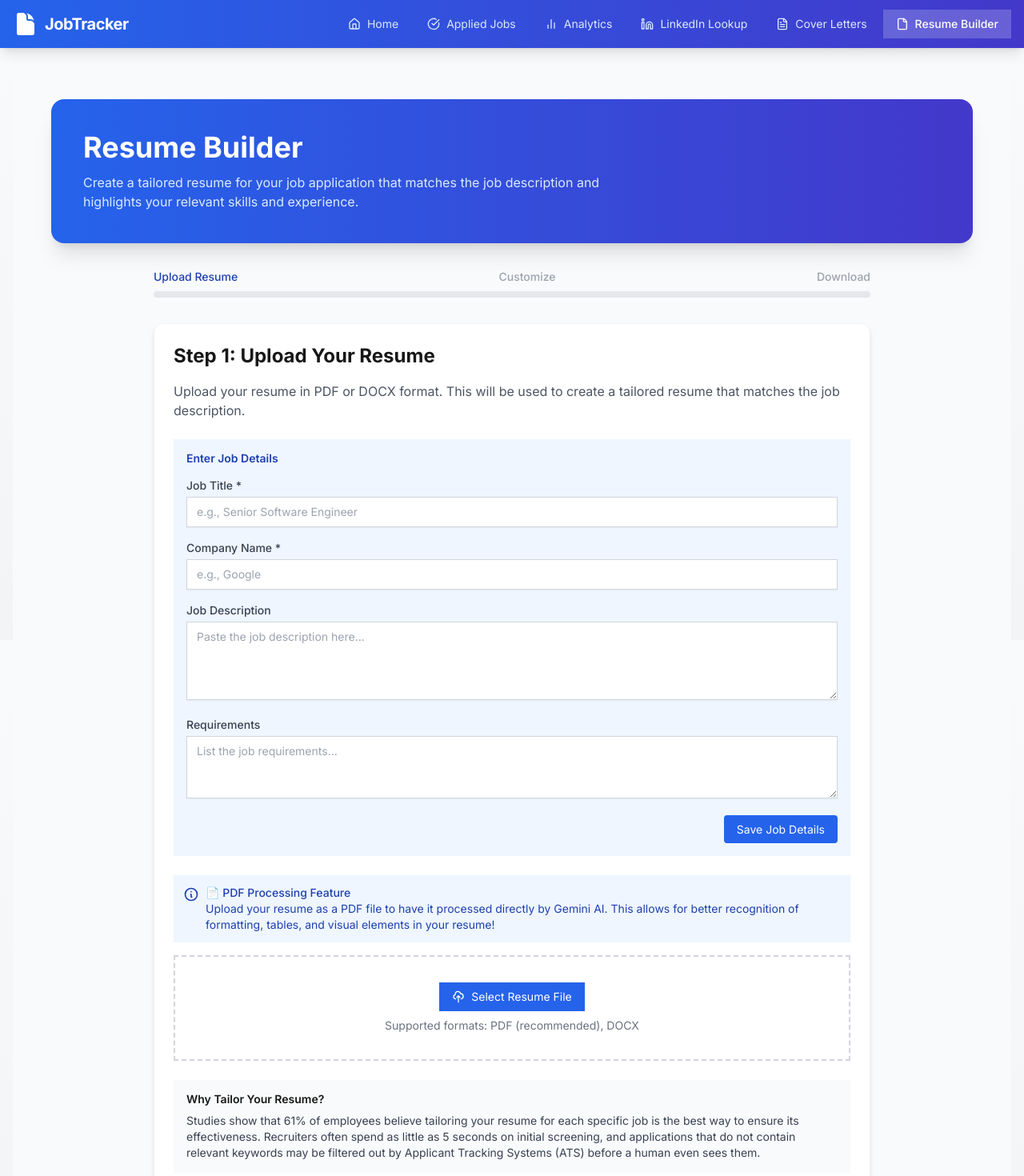
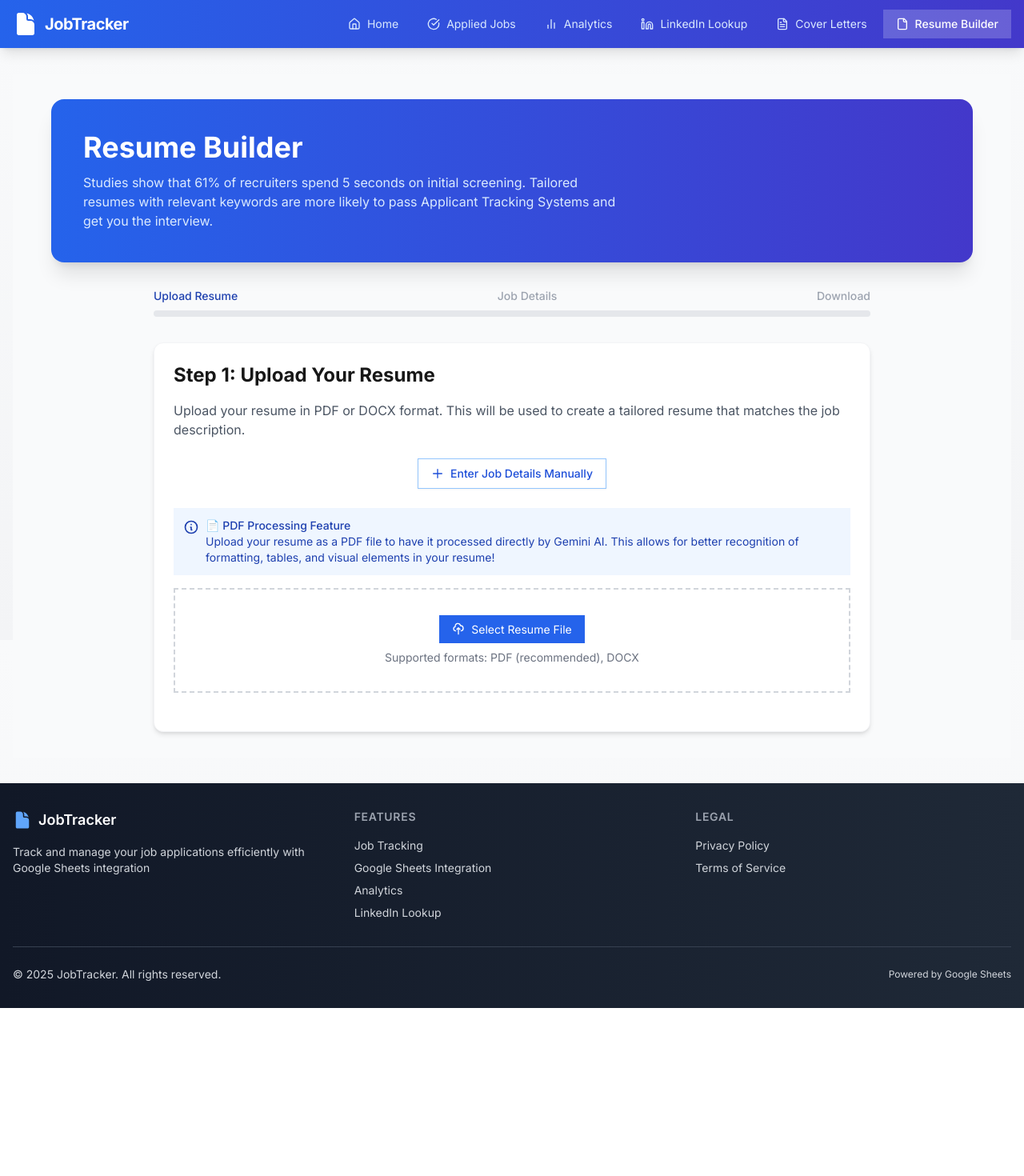
Before and after one commit to PKFireBarry/googlesheets, a Next.js app: page /resume-builder in a window 1280 px wide. Shown: the top 1470 px of the page at 80% size. After the commit the page ends 1260 px from the top, so only its background shows below. Built offline with nearby package versions, Linux system fonts and the light colour scheme.

Commit message:
Update page.tsx

```diff
--- a/app/resume-builder/page.tsx
+++ b/app/resume-builder/page.tsx
@@ -22,7 +22,7 @@ function ResumeBuilderContent() {
     description?: string;
     job_description?: string;
     requirements?: string;
-    skills?: string;
+    skills?: string | string[];
     company?: string;
     company_name?: string;
     id?: string;
@@ -37,16 +37,39 @@ function ResumeBuilderContent() {
   const [manualJobData, setManualJobData] = useState<{
     title: string;
     description: string;
-    requirements: string;
     skills: string;
     company: string;
   }>({
     title: '',
     description: '',
-    requirements: '',
     skills: '',
     company: ''
   });
+
+  // Format skills for display - helper function
+  const formatSkills = (skills: string | string[] | undefined): string => {
+    if (!skills) return '';
+
+    if (typeof skills === 'string') {
+      if (skills.trim().startsWith('[')) {
+        try {
+          const parsed = JSON.parse(skills);
+          return Array.isArray(parsed)
+            ? parsed.map((skill: string) => skill.trim()).filter(Boolean).join(', ')
+            : skills;
+        } catch {
+          return skills;
+        }
+      }
+      return skills;
+    }
+
+    if (Array.isArray(skills)) {
+      return skills.join(', ');
+    }
+
+    return String(skills);
+  };
 
   // Personal info state
   const [personalInfo, setPersonalInfo] = useState<PersonalInfo>({
@@ -78,14 +101,22 @@ function ResumeBuilderContent() {
       return;
     }
 
+    // Format the skills as an array if they were entered as comma-separated
+    const formattedSkills = manualJobData.skills
+      ? manualJobData.skills
+          .split(',')
+          .map(skill => skill.trim())
+          .filter(Boolean)
+      : [];
+
     // Set the selected job with manual data
     setSelectedJob({
       title: manualJobData.title,
       job_title: manualJobData.title,
       description: manualJobData.description,
       job_description: manualJobData.description,
-      requirements: manualJobData.requirements,
-      skills: manualJobData.skills,
+      requirements: '',
+      skills: formattedSkills,
       company: manualJobData.company,
       company_name: manualJobData.company
     });
@@ -144,8 +175,8 @@ function ResumeBuilderContent() {
           console.warn('Job not found with ID:', jobId);
         } else {
           console.log('No job ID provided, user will need to choose a job manually');
-          // Show the job form by default if no job is selected
-          setShowJobForm(true);
+          // Do NOT automatically show job form - leave it collapsed by default
+          setShowJobForm(false);
         }
       } catch (error) {
         console.error('Error loading job data:', error);
@@ -310,8 +341,23 @@ function ResumeBuilderContent() {
 
   // Generate the tailored resume
   const handleGenerateResume = async () => {
-    if ((!masterResume && !resumePdfData) || !selectedJob || (!apiKey && !localStorage.getItem('geminiApiKey'))) {
-      setError('Please upload a resume, select a job, and provide a Gemini API key.');
+    // Check if we have a resume and API key
+    if ((!masterResume && !resumePdfData)) {
+      setError('Please upload a resume before continuing.');
+      return;
+    }
+
+    if (!apiKey && !localStorage.getItem('geminiApiKey')) {
+      setError('Please provide a Gemini API key to continue.');
+      return;
+    }
+
+    // Check if we have job details from either selectedJob or manualJobData
+    const hasSelectedJob = !!selectedJob;
+    const hasManualJobData = !!(manualJobData.title && manualJobData.company);
+
+    if (!hasSelectedJob && !hasManualJobData) {
+      setError('Please select a job or enter job details manually.');
       return;
     }
 
@@ -319,13 +365,23 @@ function ResumeBuilderContent() {
       setIsLoading(true);
       setError(null);
 
-      // Extract job data to send to the API
-      const jobData = {
+      // Extract job data to send to the API - either from selectedJob or manualJobData
+      const jobData = hasSelectedJob
+        ? {
             title: selectedJob.title || selectedJob.job_title,
             description: selectedJob.description || selectedJob.job_description,
             requirements: selectedJob.requirements || '',
-        skills: selectedJob.skills || '',
+            skills: Array.isArray(selectedJob.skills)
+              ? selectedJob.skills.join(', ')
+              : formatSkills(selectedJob.skills) || '',
             company: selectedJob.company_name || selectedJob.company
+          }
+        : {
+            title: manualJobData.title,
+            description: manualJobData.description,
+            requirements: '',
+            skills: manualJobData.skills,
+            company: manualJobData.company
           };
 
       // Call the resume API
@@ -422,10 +478,38 @@ function ResumeBuilderContent() {
               that matches the job description.
             </p>
 
+            {/* Display the selected job prominently if it exists */}
+            {selectedJob && (
+              <div className="bg-blue-50 dark:bg-blue-900/20 p-4 rounded-lg mb-6">
+                <h3 className="font-semibold text-blue-800 dark:text-blue-300 mb-2">Selected Job</h3>
+                <div className="text-blue-700 dark:text-blue-300">
+                  <p className="font-medium">{selectedJob.title || selectedJob.job_title} at {selectedJob.company_name || selectedJob.company}</p>
+                  {(selectedJob.description || selectedJob.job_description) && (
+                    <p className="text-sm mt-1 line-clamp-2">{selectedJob.description || selectedJob.job_description}</p>
+                  )}
+                  {selectedJob.skills && (
+                    <p className="text-sm mt-1">
+                      <span className="font-medium">Skills:</span> {formatSkills(selectedJob.skills)}
+                    </p>
+                  )}
+                </div>
+              </div>
+            )}
+
             {/* Job Details Form */}
             {showJobForm && (
               <div className="bg-blue-50 dark:bg-blue-900/20 p-4 rounded-lg mb-6">
-                <h3 className="font-semibold text-blue-800 dark:text-blue-300 mb-4">Enter Job Details</h3>
+                <div className="flex justify-between items-center mb-4">
+                  <h3 className="font-semibold text-blue-800 dark:text-blue-300">Enter Job Details</h3>
+                  <button
+                    onClick={() => setShowJobForm(false)}
+                    className="text-blue-700 dark:text-blue-300 hover:text-blue-900 dark:hover:text-blue-100"
+                  >
+                    <svg xmlns="http://www.w3.org/2000/svg" className="h-5 w-5" viewBox="0 0 20 20" fill="currentColor">
+                      <path fillRule="evenodd" d="M4.293 4.293a1 1 0 011.414 0L10 8.586l4.293-4.293a1 1 0 111.414 1.414L11.414 10l4.293 4.293a1 1 0 01-1.414 1.414L10 11.414l-4.293 4.293a1 1 0 01-1.414-1.414L8.586 10 4.293 5.707a1 1 0 010-1.414z" clipRule="evenodd" />
+                    </svg>
+                  </button>
+                </div>
                 <div className="space-y-4">
                   <div>
                     <label htmlFor="jobTitle" className="block text-sm font-medium text-gray-700 mb-1">
@@ -475,20 +559,20 @@ function ResumeBuilderContent() {
                   </div>
 
                   <div>
-                    <label htmlFor="requirements" className="block text-sm font-medium text-gray-700 mb-1">
-                      Requirements
+                    <label htmlFor="skills" className="block text-sm font-medium text-gray-700 mb-1">
+                      Skills
                     </label>
                     <textarea
-                      id="requirements"
-                      name="requirements"
-                      value={manualJobData.requirements}
+                      id="skills"
+                      name="skills"
+                      value={manualJobData.skills}
                       onChange={handleManualJobChange}
                       className="w-full px-3 py-2 border border-gray-300 dark:border-gray-600 rounded-md shadow-sm focus:border-blue-500 focus:ring-blue-500 text-sm dark:bg-gray-700 dark:text-white"
-                      rows={3}
-                      placeholder="List the job requirements..."
+                      rows={2}
+                      placeholder="JavaScript, React, TypeScript, etc."
                     />
+                    <p className="text-xs text-gray-500 mt-1">Separate skills with commas</p>
                   </div>
-
 
                   <div className="flex justify-end">
                     <button
@@ -499,6 +583,20 @@ function ResumeBuilderContent() {
                     </button>
                   </div>
                 </div>
+              </div>
+            )}
+
+            {!showJobForm && !selectedJob && (
+              <div className="flex justify-center mb-6">
+                <button
+                  onClick={() => setShowJobForm(true)}
+                  className="inline-flex items-center px-3 py-1.5 sm:px-4 sm:py-2 border border-blue-300 dark:border-blue-600 rounded-md shadow-sm text-sm font-medium text-blue-700 dark:text-blue-300 bg-white dark:bg-gray-800 hover:bg-blue-50 dark:hover:bg-gray-700 focus:outline-none focus:ring-2 focus:ring-blue-500"
+                >
+                  <svg xmlns="http://www.w3.org/2000/svg" className="h-4 w-4 mr-2" fill="none" viewBox="0 0 24 24" stroke="currentColor">
+                    <path strokeLinecap="round" strokeLinejoin="round" strokeWidth={2} d="M12 4v16m8-8H4" />
+                  </svg>
+                  Enter Job Details Manually
+                </button>
               </div>
             )}
 
@@ -542,34 +640,59 @@ function ResumeBuilderContent() {
                 </div>
               )}
             </div>
-
-            {selectedJob && (
-              <div className="bg-blue-50 p-4 rounded-lg mb-6">
-                <h3 className="font-semibold text-blue-800">Selected Job</h3>
-                <p className="text-blue-700">
-                  {selectedJob.title || selectedJob.job_title} at {selectedJob.company_name || selectedJob.company}
-                </p>
-              </div>
-            )}
-
-            <div className="bg-gray-50 p-4 rounded-lg">
-              <h3 className="font-semibold mb-2">Why Tailor Your Resume?</h3>
-              <p className="text-gray-700 text-sm">
-                Studies show that 61% of employees believe tailoring your resume for each specific job is the best way to ensure its effectiveness.
-                Recruiters often spend as little as 5 seconds on initial screening, and applications that do not contain relevant keywords may be
-                filtered out by Applicant Tracking Systems (ATS) before a human even sees them.
-              </p>
-            </div>
           </div>
         );
 
       case 2:
         return (
           <div className="bg-white dark:bg-gray-800 rounded-xl shadow-md p-6 max-w-4xl mx-auto border border-gray-100 dark:border-gray-700">
-            <h2 className="text-2xl font-bold mb-4">Step 2: Customize Your Resume</h2>
+            <h2 className="text-2xl font-bold mb-4">Step 2: Job Details</h2>
             <p className="text-gray-600 dark:text-gray-300 mb-6 text-mobile-sm">
-              Provide your Gemini API key to generate your tailored resume.
+              Review the job details below and make sure they're correct before generating your tailored resume.
             </p>
+
+            {selectedJob && (
+              <div className="bg-blue-50 dark:bg-blue-900/20 p-4 rounded-lg mb-6">
+                <h3 className="font-semibold text-blue-800 dark:text-blue-300 mb-2">Selected Job</h3>
+                <div className="text-blue-700 dark:text-blue-300 space-y-2">
+                  <p className="font-medium">{selectedJob.title || selectedJob.job_title} at {selectedJob.company_name || selectedJob.company}</p>
+
+                  {(selectedJob.description || selectedJob.job_description) && (
+                    <div className="mt-2">
+                      <p className="text-sm font-medium">Description:</p>
+                      <p className="text-sm">{selectedJob.description || selectedJob.job_description}</p>
+                    </div>
+                  )}
+
+                  {selectedJob.skills && (
+                    <div className="mt-2">
+                      <p className="text-sm font-medium">Skills:</p>
+                      <p className="text-sm">
+                        {formatSkills(selectedJob.skills)}
+                      </p>
+                    </div>
+                  )}
+                </div>
+              </div>
+            )}
+
+            {!selectedJob && (
+              <div className="bg-yellow-50 dark:bg-yellow-900/20 border border-yellow-200 dark:border-yellow-800 rounded-lg p-4 mb-6">
+                <h3 className="font-semibold text-yellow-800 dark:text-yellow-300 mb-2">No Job Selected</h3>
+                <p className="text-yellow-700 dark:text-yellow-400 text-sm">
+                  You haven't selected a job or entered job details. Please go back to the previous step and enter job details manually.
+                </p>
+                <button
+                  onClick={() => setStep(1)}
+                  className="mt-3 inline-flex items-center px-3 py-1.5 border border-yellow-300 dark:border-yellow-600 rounded-md shadow-sm text-xs font-medium text-yellow-800 dark:text-yellow-300 bg-yellow-50 dark:bg-yellow-900/20 hover:bg-yellow-100 dark:hover:bg-yellow-900/40 focus:outline-none focus:ring-2 focus:ring-yellow-500"
+                >
+                  <svg xmlns="http://www.w3.org/2000/svg" className="h-4 w-4 mr-1.5" fill="none" viewBox="0 0 24 24" stroke="currentColor">
+                    <path strokeLinecap="round" strokeLinejoin="round" strokeWidth={2} d="M11 17l-5-5m0 0l5-5m-5 5h12" />
+                  </svg>
+                  Go Back
+                </button>
+              </div>
+            )}
 
             <div className="mb-6 bg-blue-50 dark:bg-blue-900/20 p-4 rounded-lg">
               <h3 className="font-semibold text-blue-800 dark:text-blue-300 mb-2">Contact Information</h3>
@@ -579,6 +702,7 @@ function ResumeBuilderContent() {
               </p>
             </div>
 
+            {!apiKey && (
               <div className="mb-6">
                 <h3 className="font-semibold mb-3">Gemini API Key</h3>
                 <div>
@@ -602,14 +726,6 @@ function ResumeBuilderContent() {
                   </p>
                 </div>
               </div>
-
-            {selectedJob && (
-            <div className="bg-blue-50 dark:bg-blue-900/20 p-4 rounded-lg mb-6">
-              <h3 className="font-semibold text-blue-800 dark:text-blue-300">Selected Job</h3>
-              <p className="text-blue-700 dark:text-blue-300">
-                {selectedJob.title || selectedJob.job_title} at {selectedJob.company_name || selectedJob.company}
-              </p>
-            </div>
             )}
 
             <div className="flex justify-between">
@@ -622,9 +738,9 @@ function ResumeBuilderContent() {
 
               <button
                 onClick={handleGenerateResume}
-                disabled={isLoading}
+                disabled={isLoading || (!selectedJob && !showJobForm)}
                 className={`${
-                  isLoading ? 'bg-blue-400' : 'bg-blue-600 hover:bg-blue-700'
+                  isLoading ? 'bg-blue-400' : (!selectedJob && !showJobForm) ? 'bg-blue-300 cursor-not-allowed' : 'bg-blue-600 hover:bg-blue-700'
                 } text-white px-3 py-1.5 sm:px-4 sm:py-2 border border-transparent rounded-md shadow-sm text-sm font-medium transition flex items-center focus:outline-none focus:ring-2 focus:ring-offset-2 focus:ring-blue-500`}
               >
                 {isLoading ? (
@@ -674,7 +790,11 @@ function ResumeBuilderContent() {
 
               <div className="mb-4">
                 <h4 className="font-semibold mb-1">Skills</h4>
-                <p className="text-gray-700 dark:text-gray-300">{generatedResume?.skills.join(', ')}</p>
+                <p className="text-gray-700 dark:text-gray-300">
+                  {generatedResume?.skills && Array.isArray(generatedResume.skills)
+                    ? generatedResume.skills.join(', ')
+                    : formatSkills(generatedResume?.skills)}
+                </p>
               </div>
 
               <div className="mb-4">
@@ -768,7 +888,7 @@ function ResumeBuilderContent() {
             <div>
               <h1 className="text-2xl sm:text-4xl font-bold mb-2 sm:mb-3">Resume Builder</h1>
               <p className="text-mobile-sm text-blue-100 max-w-2xl">
-                Create a tailored resume for your job application that matches the job description and highlights your relevant skills and experience.
+                Studies show that 61% of recruiters spend 5 seconds on initial screening. Tailored resumes with relevant keywords are more likely to pass Applicant Tracking Systems and get you the interview.
               </p>
             </div>
           </div>
@@ -777,7 +897,7 @@ function ResumeBuilderContent() {
         {/* Progress bar */}
         <div className="max-w-4xl mx-auto mb-8">
           <div className="flex justify-between mb-2">
-            {['Upload Resume', 'Customize', 'Download'].map((stepTitle, index) => (
+            {['Upload Resume', 'Job Details', 'Download'].map((stepTitle, index) => (
               <div
                 key={index}
                 className={`text-sm font-medium ${
```
Lines whose indentation alone changed are shown as unchanged.
